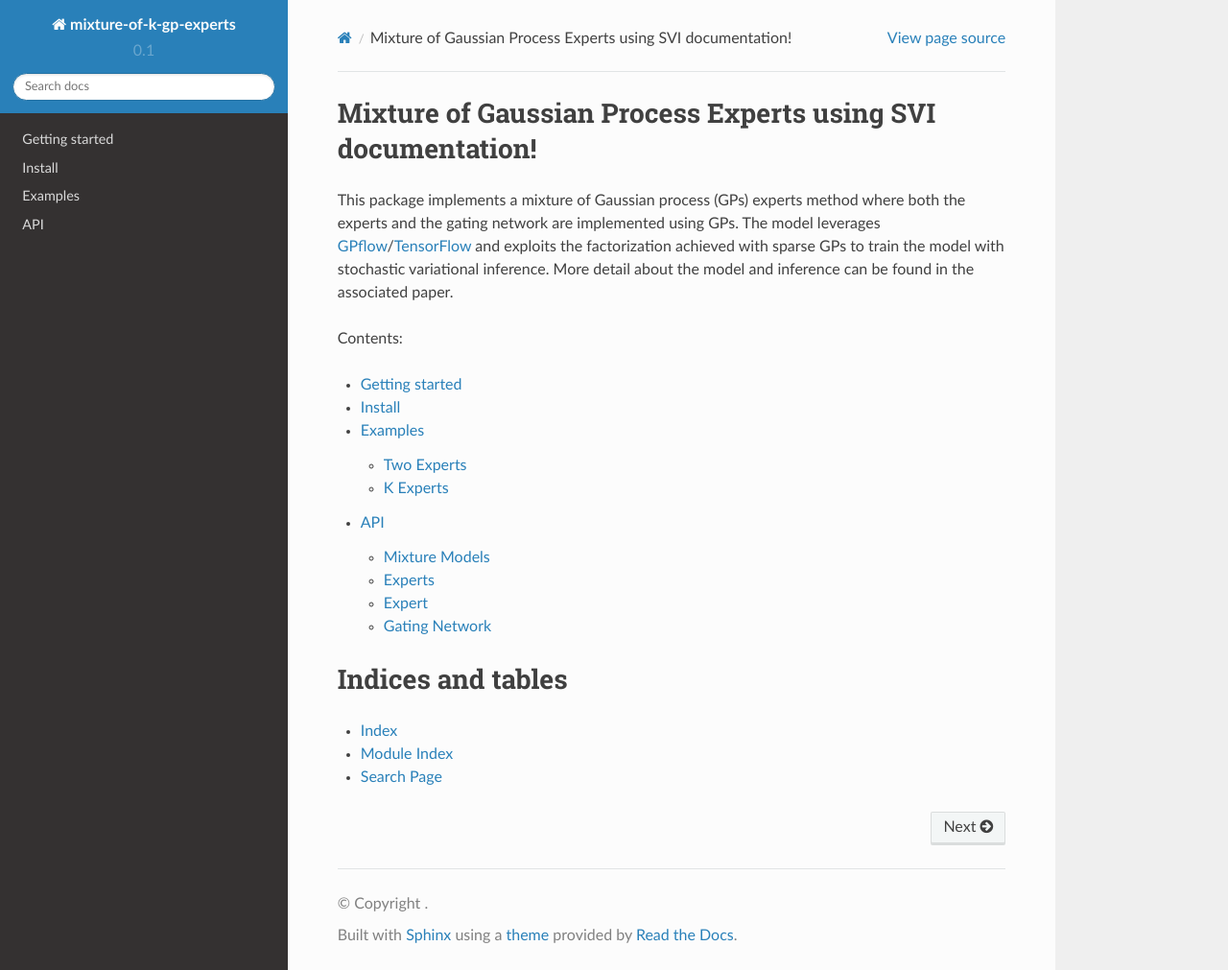
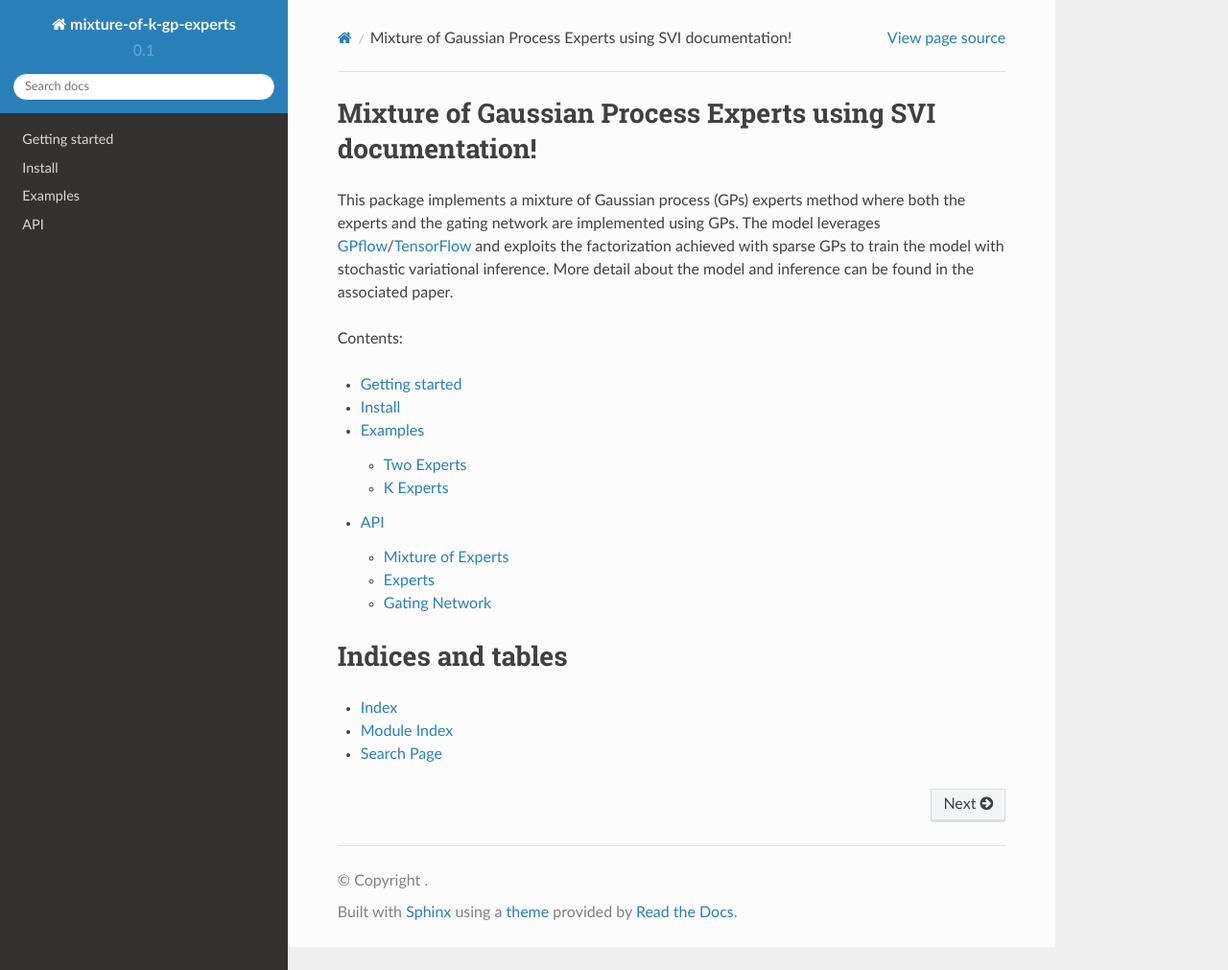
Before and after one commit to aidanscannell/mogpe, a Sphinx documentation site: the page built from docs/index.rst, in a window 1280 px wide and 1011 px high. Shown: the whole window at 96% size. Built offline with Sphinx 7.4.7 and the Read the Docs theme 2.0.0, drawn with Linux system fonts in a browser that asks for light colours; pages that are not in the unit, such as notebooks, are missing from menus.

Commit message:
removed mixture models

```diff
--- a/docs/api.rst
+++ b/docs/api.rst
@@ -1,7 +1,7 @@
 API
 ===
 
-Mixture Models
+Mixture of Experts
 ^^^^^^^^^^^^^^
 .. autoclass:: mogpe.models.mixture_model.MixtureOfExperts
    :members:
@@ -13,11 +13,6 @@ Experts
 .. automodule:: mogpe.models.experts
    :members:
 
-Expert
-^^^^^^^
-.. automodule:: mogpe.models.expert
-   :members:
-
 Gating Network
 ^^^^^^^^^^^^^^
 .. automodule:: mogpe.models.gating_network
```
